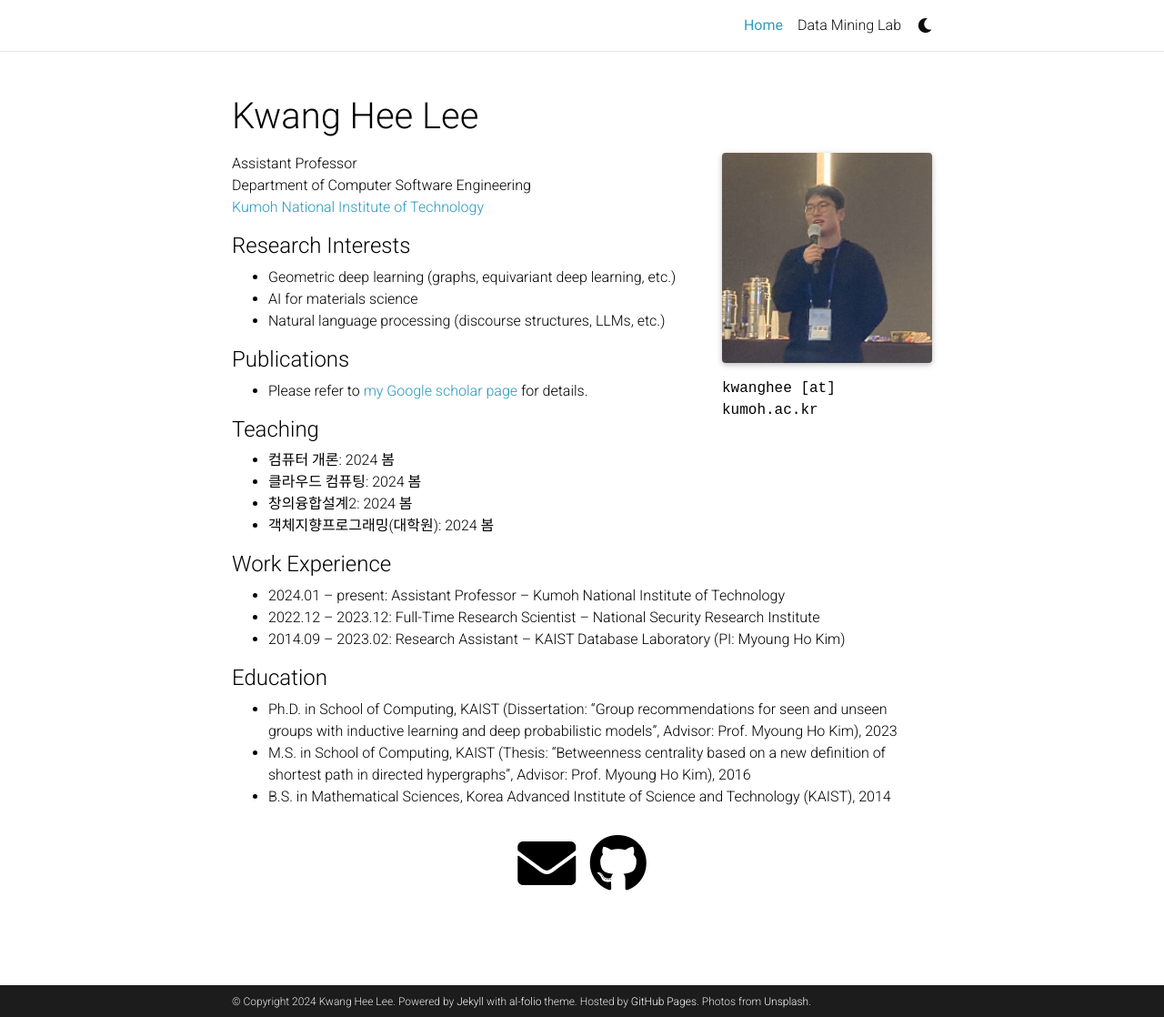
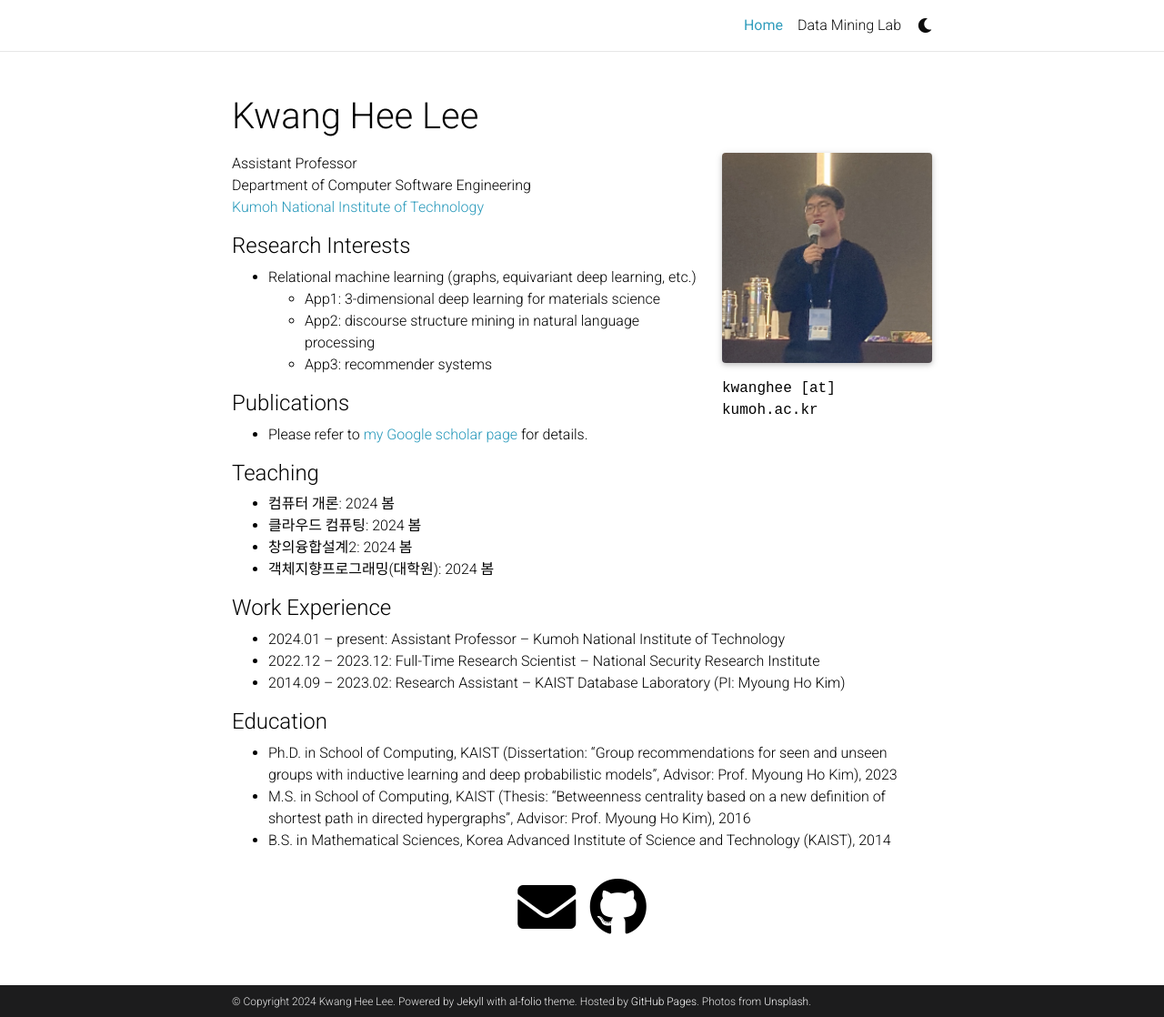
Before and after one commit to kwangheeya/kwangheeya.github.io, a Jekyll site: the page built from _pages/Home.md, in a window 1280 px wide and 1118 px high. Shown: the whole window at 91% size. Built offline with Jekyll 4.4.1, drawn with Linux system fonts in a browser that asks for light colours; full-size pictures stand in for the smaller copies a plugin makes; comment, search, counter and statistics services are not loaded; a style sheet for code colours, icons or effects is not loaded.

Commit message:
Update Home.md

```diff
--- a/_pages/Home.md
+++ b/_pages/Home.md
@@ -20,9 +20,10 @@ Department of Computer Software Engineering <br />
 
 #### Research Interests
 
-- Geometric deep learning (graphs, equivariant deep learning, etc.)
-- AI for materials science
-- Natural language processing (discourse structures, LLMs, etc.)
+- Relational machine learning (graphs, equivariant deep learning, etc.)
+  - App1: 3-dimensional deep learning for materials science
+  - App2: discourse structure mining in natural language processing
+  - App3: recommender systems
 
 #### Publications
 
```
